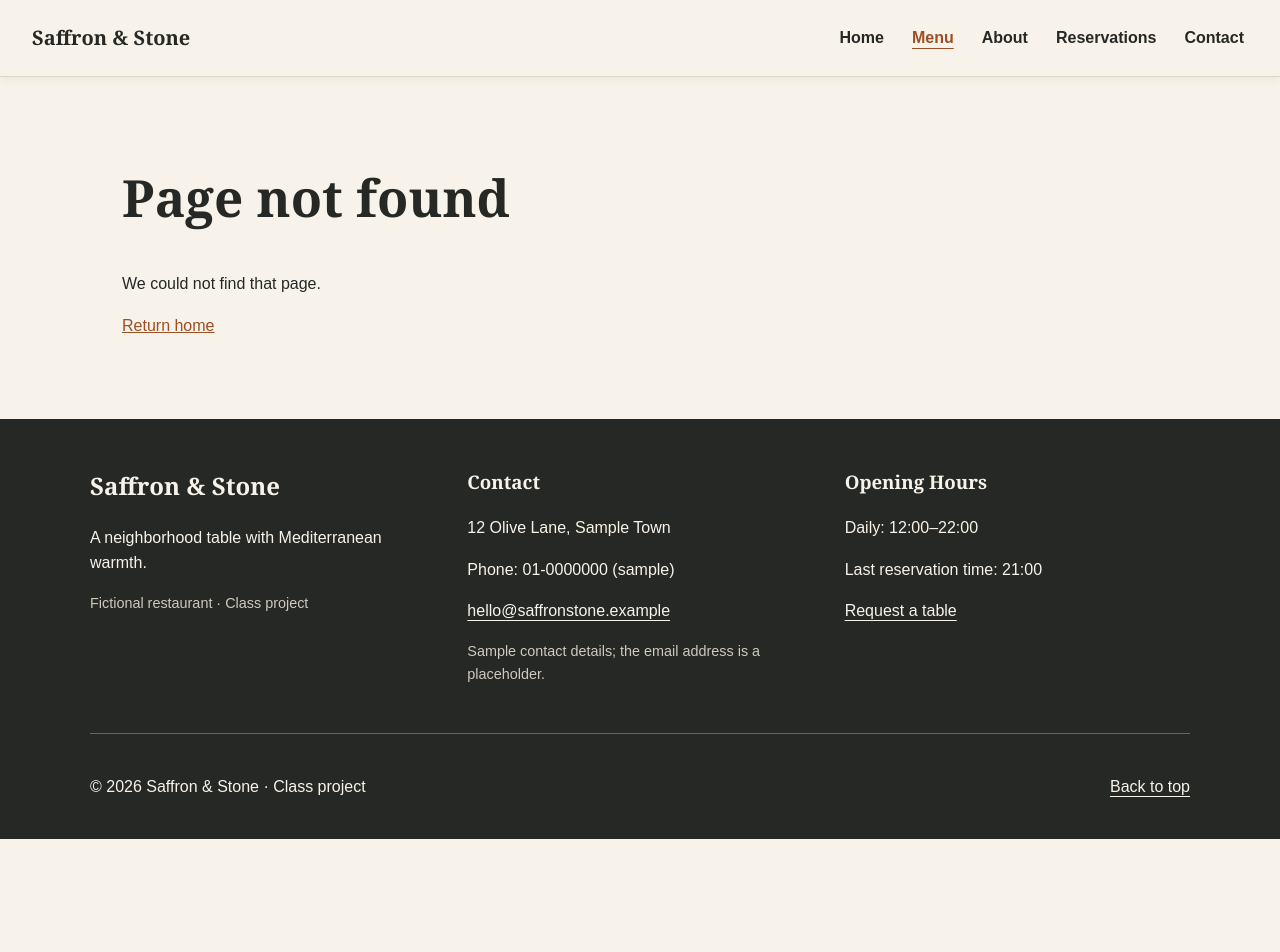
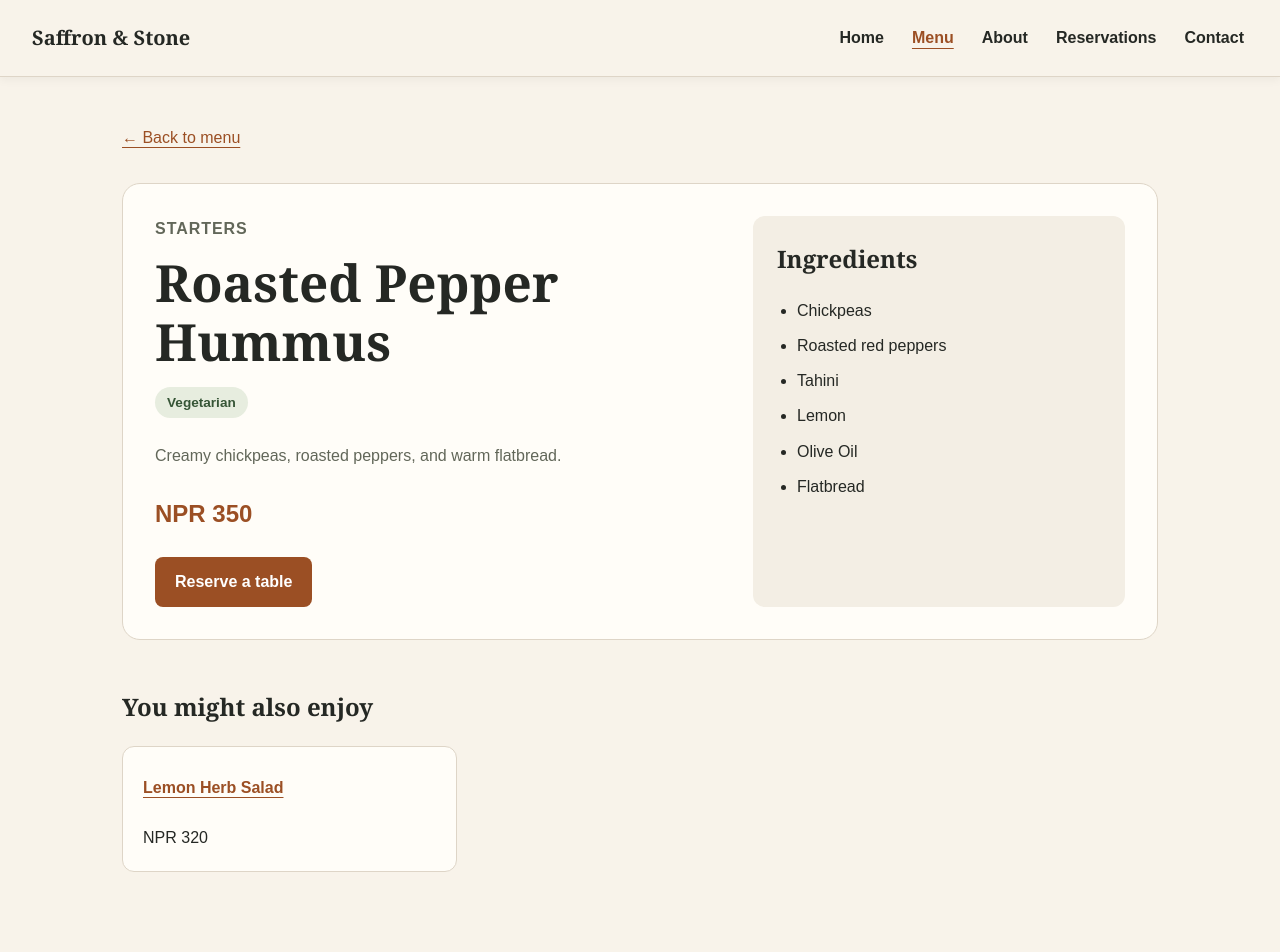
Before and after one commit to stupamanandhar80-wq/restaurant-site, a React (Vite) app: page /menu/1 in a window 1280 px wide. Shown: the top 952 px of the page. Before the commit the page ends 839 px from the top, so only its background shows below. Built offline with nearby package versions, Linux system fonts and the light colour scheme.

Commit message:
Add dish details with ingredients and related dishes

```diff
--- a/src/App.jsx
+++ b/src/App.jsx
@@ -10,6 +10,7 @@ import MenuPage from './pages/MenuPage.jsx';
 import AboutPage from './pages/AboutPage.jsx';
 import ReservationsPage from './pages/ReservationsPage.jsx';
 import ContactPage from './pages/ContactPage.jsx';
+import DishPage from './pages/DishPage.jsx';
 
 function App() {
   return (
@@ -25,6 +26,7 @@ function App() {
         <Routes>
           <Route path="/" element={<HomePage />} />
           <Route path="/menu" element={<MenuPage />} />
+          <Route path='/menu/:dishId' element={<DishPage />} />
           <Route path="/about" element={<AboutPage />} />
           <Route
             path="/reservations"
--- a/src/components/Menu.css
+++ b/src/components/Menu.css
@@ -279,3 +279,14 @@
   background: #f5e3d9;
   color: #843d22;
 }
+
+.menu-dish-link {
+  color: inherit;
+  text-decoration: underline;
+  text-decoration-color: #b7a996;
+  text-underline-offset: 5px;
+}
+
+.menu-dish-link:hover {
+  color: #9b4f24;
+}
--- a/src/components/Menu.jsx
+++ b/src/components/Menu.jsx
@@ -1,6 +1,7 @@
 import { useState } from 'react';
 import menuItems from '../data/menu.js';
 import './Menu.css';
+import { Link } from 'react-router';
 
 const categories = ['All', 'Starters', 'Mains', 'Desserts'];
 
@@ -120,7 +121,11 @@ function Menu() {
           {visibleItems.map((item) => (
             <article className="menu-card" key={item.id}>
               <p className="menu-category">{item.category}</p>
-              <h3>{item.name}</h3>
+              <h3>
+                <Link className="menu-dish-link" to={`/menu/${item.id}`}>
+                  {item.name}
+                </Link>
+              </h3>
 
             <span
                 className={`menu-badge ${
--- a/src/components/PageNavigation.jsx
+++ b/src/components/PageNavigation.jsx
@@ -1,6 +1,6 @@
-import { useEffect, useRef } from "react";
-import { useLocation } from "react-router";
-
+import { useEffect, useRef } from 'react';
+import { matchPath, useLocation } from 'react-router';
+import menuItems from '../data/menu.js';
 
 const pageTitles = {
   '/': 'Home',
@@ -10,31 +10,41 @@ const pageTitles = {
   '/contact': 'Contact',
 };
 
-function PageNavigation () {
-    const { pathname } = useLocation ();
+function PageNavigation() {
+  const { pathname } = useLocation();
   const previousPath = useRef(pathname);
 
-    useEffect (() => {
-        const pageTitle = pageTitles[pathname] ?? 'Page Not Found';
+  useEffect(() => {
+    const dishMatch = matchPath('/menu/:dishId', pathname);
 
-        document.title = `${pageTitle} || Saffron and Stone`;
+    const dish = dishMatch
+      ? menuItems.find(
+          (item) => String(item.id) === dishMatch.params.dishId
+        )
+      : undefined;
+
+    const pageTitle = dishMatch
+      ? dish?.name ?? 'Dish Not Found'
+      : pageTitles[pathname] ?? 'Page Not Found';
+
+    document.title = `${pageTitle} | Saffron & Stone`;
 
     if (previousPath.current !== pathname) {
-            const mainContent = document.getElementById ('main-content');
+      const mainContent = document.getElementById('main-content');
 
-            mainContent?.focus({ preventScroll: true});
+      mainContent?.focus({ preventScroll: true });
 
       window.scrollTo({
         top: 0,
         left: 0,
         behavior: 'instant',
       });
+    }
 
     previousPath.current = pathname;
-        }
   }, [pathname]);
 
-    return (null);
+  return null;
 }
 
 export default PageNavigation;
--- a/src/data/menu.js
+++ b/src/data/menu.js
@@ -6,6 +6,7 @@ const menuItems = [
     category: 'Starters',
     price: 350,
     vegetarian: true,
+    ingredients: ['Chickpeas', 'Roasted red peppers', 'Tahini', 'Lemon', 'Olive Oil', 'Flatbread'],
   },
   {
     id: 2,
@@ -14,6 +15,7 @@ const menuItems = [
     category: 'Starters',
     price: 320,
     vegetarian: true,
+    ingredients: ['Mixed greens', 'Cucumber', 'Olives', 'Lemon', 'Fresh herbs'],
   },
   {
     id: 3,
@@ -22,6 +24,7 @@ const menuItems = [
     category: 'Mains',
     price: 650,
     vegetarian: false,
+    ingredients: ['Chicken', 'Rice', 'Saffron', 'Garlic', 'Olive oil'],
   },
   {
     id: 4,
@@ -30,6 +33,7 @@ const menuItems = [
     category: 'Mains',
     price: 550,
     vegetarian: true,
+    ingredients: ['Flatbread', 'Seasonal vegetables', 'Feta', 'Olive oil', 'Herbs'],
   },
   {
     id: 5,
@@ -38,6 +42,7 @@ const menuItems = [
     category: 'Desserts',
     price: 280,
     vegetarian: true,
+    ingredients: ['Flour', 'Pistachios', 'Honey', 'Eggs', 'Butter'],
   },
   {
     id: 6,
@@ -46,6 +51,7 @@ const menuItems = [
     category: 'Desserts',
     price: 250,
     vegetarian: true,
+    ingredients: ['Yogurt', 'Orange', 'Mixed nuts', 'Honey'],
   },
 ];
 
--- a/src/data/testimonials.js
+++ b/src/data/testimonials.js
@@ -16,6 +16,11 @@ const testimonials = [
         name: 'Leena',
         quote: 'Warm flavors and a welcoming table. The pistachio cake was my favorite.',
     },
+    {
+        id: '4',
+        name: 'Gopal',
+        quote: 'Ambient lighting. Good vibes. A very cozy and family oriented place.',
+    },
 ];
 
 export default testimonials;
--- /dev/null
+++ b/src/pages/DishPage.css
@@ -0,0 +1,154 @@
+.dish-page {
+    max-width: 1100px;
+    margin: 0 auto;
+    padding: 2.5rem 2rem 4rem;
+}
+
+.dish-back {
+    display: inline-block;
+    margin-bottom: 1.5rem;
+    padding: 0.5rem 0;
+    text-underline-offset: 4px;
+}
+
+.dish-detail {
+    display: grid;
+    grid-template-columns: minmax(0, 1.5fr) minmax(0, 1fr);
+    gap: 2.5rem;
+    padding: 2rem;
+    border: 1px solid #ded5c7;
+    border-radius: 18px;
+    background: #fffdf8;
+}
+
+.dish-category {
+    margin: 0;
+    color: #626759;
+    font-weight: bold;
+    letter-spacing: 0.06em;
+    text-transform: uppercase;
+}
+
+.dish-page h1 {
+    margin: 0.75rem 0 1rem;
+    font-family: Georgia, serif;
+    font-size: clamp(2rem, 4vw, 3.25rem);
+    line-height: 1.15;
+}
+
+.dish-page h2 {
+    font-family: Georgia, serif;
+}
+
+.dish-badge {
+    display: inline-block;
+    padding: 0.3rem 0.75rem;
+    border-radius: 999px;
+    font-size: 0.85rem;
+    font-weight: bold;
+}
+
+.dish-badge-veg {
+    background: #e7eddf;
+    color: #365536;
+}
+
+.dish-badge-nonveg {
+    background: #f5e3d9;
+    color: #843d22;
+}
+
+.dish-description {
+    max-width: 50ch;
+    margin-top: 1.5rem;
+    color: #626759;
+    line-height: 1.8;
+}
+
+.dish-price {
+    color: #9b4f24;
+    font-size: 1.5rem;
+    font-weight: bold;
+}
+
+.dish-reserve {
+    display: inline-flex;
+    align-items: center;
+    justify-content: center;
+    min-height: 48px;
+    padding: 0.75rem 1.25rem;
+    border-radius: 8px;
+    background: #9b4f24;
+    color: white;
+    font-weight: bold;
+    text-decoration: none;
+}
+
+.dish-reserve:hover {
+    background: #7b3e1c;
+}
+
+.dish-ingredients {
+    padding: 1.5rem;
+    border-radius: 12px;
+    background: #f3eee4;
+}
+
+.dish-ingredients h2 {
+    margin-top: 0;
+}
+
+.dish-ingredients ul {
+    padding-left: 1.25rem;
+}
+
+.dish-ingredients li {
+    margin-bottom: 0.6rem;
+}
+
+.dish-related {
+    margin-top: 3rem;
+    padding: 0;
+}
+
+.dish-related-list {
+    display: grid;
+    grid-template-columns: repeat(3, minmax(0,1fr));
+    gap: 1rem;
+    margin: 0;
+    padding: 0;
+    list-style: none;
+}
+
+.dish-related-list li {
+    padding: 1.25rem;
+    border:  1px solid #ded5c7;
+    border-radius: 12px;
+    background: #fffdf8;
+}
+
+.dish-related-list a {
+    display: inline-block;
+    padding: 0.5rem 0;
+    font-weight: bold;
+    text-underline-offset: 4px;
+}
+
+.dish-related-list p {
+    margin-bottom: 0;
+}
+
+@media (max-width: 750px) {
+    .dish-page {
+        padding: 1.5rem 1rem 3rem;
+    }
+
+    .dish-detail {
+        grid-template-columns: 1fr;
+        gap:1.5rem;
+        padding: 1.25rem;
+    }
+    .dish-related-list {
+        grid-template-columns: 1fr;
+    }
+}
--- /dev/null
+++ b/src/pages/DishPage.jsx
@@ -0,0 +1,90 @@
+import { Link, useParams } from "react-router";
+import menuItems from "../data/menu";
+import "./DishPage.css"
+
+function DishPage () {
+    const { dishId } = useParams();
+
+    const dish = menuItems.find((item) => String(item.id) === dishId);
+
+    if (!dish) {
+        return (
+            <section className="dish-page">
+                <h1>Dish not found</h1>
+                <p>We could not find the dish on our menu.</p>
+                <Link to="/menu"> Return to menu</Link>
+            </section>
+        );
+    }
+
+    const ingredients = dish.ingredients ?? [];
+
+    const relatedDishes = menuItems
+        .filter(
+            (item) =>
+                item.category === dish.category &&
+                item.id !== dish.id
+        )
+        .slice(0,3);
+
+        return(
+            <div className="dish-page">
+                <Link className="dish-back" to="/menu">
+                     ← Back to menu
+                </Link>
+
+                <article className="dish-detail">
+                    <div>
+                        <p className="dish-category">{dish.category}</p>
+                        <h1>{dish.name}</h1>
+
+                        <span
+                            className={`dish-badge ${
+                                dish.vegetarian ? 'dish-badge-veg' : 'dish-badge-nonveg'
+                            }`}
+                        >
+                            {dish.vegetarian ? 'Vegetarian' : 'Non-Vegetarian'}
+                        </span>
+
+                        <p className="dish-description">{dish.description}</p>
+                        <p className="dish-price">NPR {dish.price}</p>
+
+                        <Link className="dish-reserve" to="/reservations">Reserve a table</Link>
+                    </div>
+
+                    <div className="dish-ingredients">
+                        <h2>Ingredients</h2>
+                        {ingredients.length > 0 ? (
+                            <ul>
+                                {ingredients.map((ingredient) => (
+                                    <li key={ingredient}> {ingredient}</li>
+                                ))}
+                            </ul>
+                        ) : (
+                            <p>Ingredient details are coming soon.</p>
+                        )}
+                    </div>
+                </article>
+
+                {relatedDishes.length > 0 && (
+                    <section className="dish-related">
+                        <h2>You might also enjoy</h2>
+
+                        <ul className="dish-related-list">
+                            {relatedDishes.map((relatedDish) => (
+                                <li key={relatedDish.id}>
+                                    <Link to={`/menu/${relatedDish.id}`}>
+                                        {relatedDish.name}
+                                    </Link>
+
+                                    <p>NPR {relatedDish.price}</p>
+                                </li>
+                            ))}
+                        </ul>
+                    </section>
+                )}
+            </div>
+        );
+}
+
+export default DishPage;
```
Lines whose indentation alone changed are shown as unchanged.
